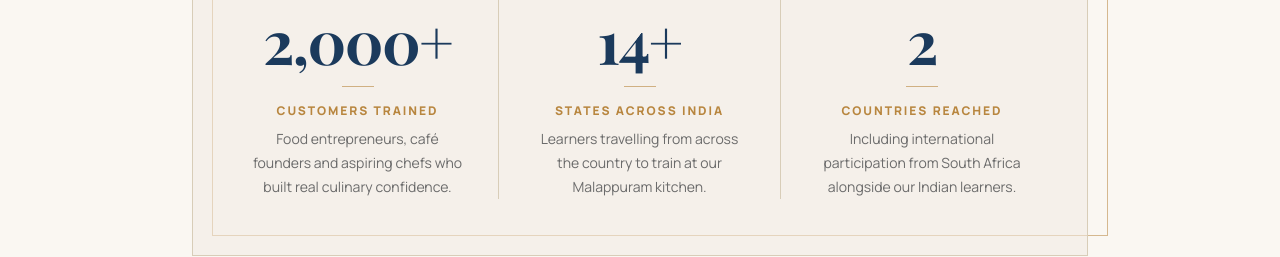
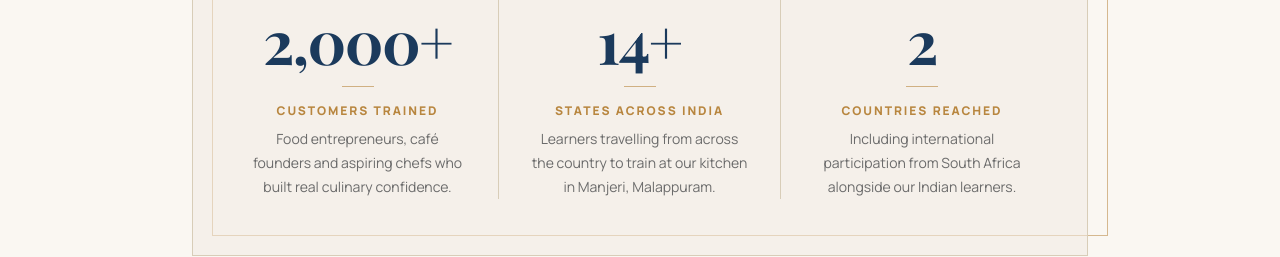
Before and after one commit to entrainaccademy/Culinary-academy, a Next.js app: page / in a window 1280 px wide. Shown: the part 1300-1557 px from the top of the page. Built offline with nearby package versions, Linux system fonts and the light colour scheme; a web font is replaced by a local one.

Commit message:
fix(home): clarify training centre location

```diff
--- a/components/home-page.js
+++ b/components/home-page.js
@@ -76,7 +76,7 @@ const milestones = [
     suffix: "+",
     duration: 1.8,
     label: "States Across India",
-    copy: "Learners travelling from across the country to train at our Malappuram kitchen.",
+    copy: "Learners travelling from across the country to train at our kitchen in Manjeri, Malappuram.",
   },
   {
     icon: Globe2,
@@ -457,7 +457,7 @@ export function HomePage() {
               <h2 className="mt-3 max-w-xl font-serif text-[1.7rem] leading-[1.12] text-background sm:mt-4 sm:text-4xl md:text-[2.75rem]">Practical culinary training for customers across India, South Africa and Tanzania.</h2>
               <p className="mt-4 hidden max-w-lg text-sm leading-7 text-background/68 sm:mt-5 sm:block">Based in Malappuram, Entrain Academy welcomes aspiring professionals, entrepreneurs and food business owners from across India, alongside international learners travelling from South Africa and Tanzania.</p>
               <div className="mt-7 grid border-t border-background/15 sm:mt-9 sm:grid-cols-3 sm:gap-6 sm:pt-5">
-                {[["Malappuram", "Our training centre"], ["India", "Customers across the country"], ["International", "Learners from South Africa & Tanzania"]].map(([title, copy]) => (
+                {[["Manjeri, Malappuram", "Our training centre"], ["India", "Customers across the country"], ["International", "Learners from South Africa & Tanzania"]].map(([title, copy]) => (
                   <div key={title} className="grid grid-cols-[6.5rem_1fr] items-center gap-3 border-b border-background/10 py-3 last:border-b-0 sm:block sm:border-b-0 sm:border-l sm:border-background/15 sm:py-0 sm:pl-4 sm:first:border-l-0 sm:first:pl-0"><p className="text-[0.64rem] font-extrabold uppercase tracking-widest text-accent sm:text-xs">{title}</p><p className="text-[0.7rem] leading-5 text-background/65 sm:mt-2 sm:text-xs">{copy}</p></div>
                 ))}
               </div>
```
